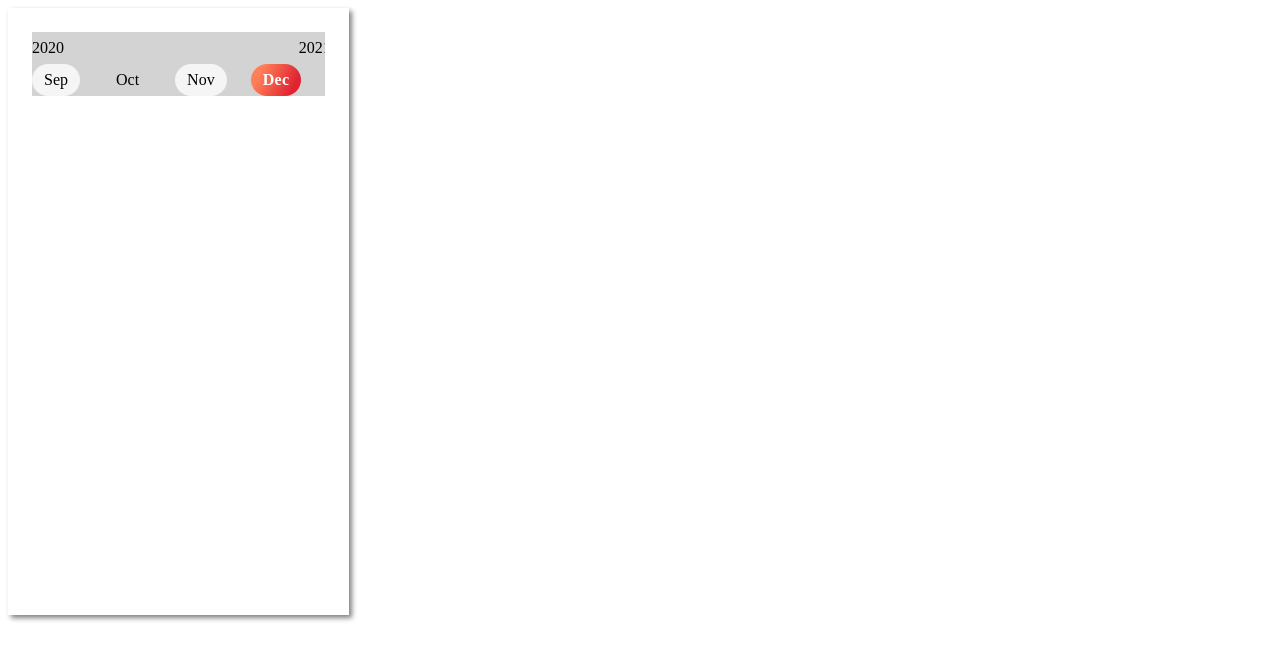
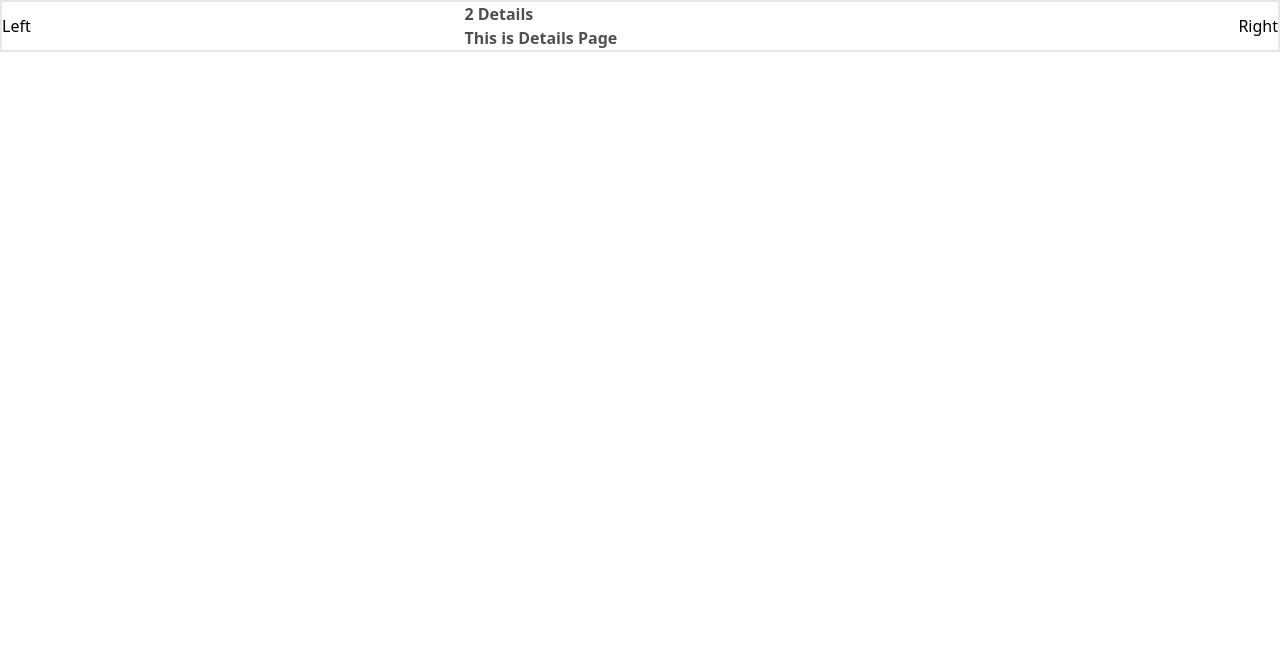
Before and after one commit to abdulkhaliquem9/react-horizontal-scroller, a React (Create React App) app: page / in a window 1280 px wide. Shown: the top 660 px of the page. Built offline with nearby package versions, Linux system fonts and the light colour scheme.

Commit message:
added tailwind css, created scroll left banner

```diff
--- a/package.json
+++ b/package.json
@@ -35,5 +35,10 @@
       "last 1 firefox version",
       "last 1 safari version"
     ]
+  },
+  "devDependencies": {
+    "autoprefixer": "^10.4.12",
+    "postcss": "^8.4.17",
+    "tailwindcss": "^3.1.8"
   }
 }
--- /dev/null
+++ b/postcss.config.js
@@ -0,0 +1,6 @@
+module.exports = {
+  plugins: {
+    tailwindcss: {},
+    autoprefixer: {},
+  },
+}
--- a/src/App.js
+++ b/src/App.js
@@ -1,11 +1,13 @@
 // import Scroller from './components/scroller';
-import DateCarousel from './components/DateCarousel';
+// import DateCarousel from './components/DateCarousel';
+import ScrollBanner from "./components/ScrollBanner";
 
 function App() {
   return (
     <div className='App'>
      {/* <Scroller/> */}
-     <DateCarousel/>
+     {/* <DateCarousel/> */}
+     <ScrollBanner/>
     </div>
   );
 }
--- /dev/null
+++ b/src/components/ScrollBanner/index.js
@@ -0,0 +1,57 @@
+//scroller
+import React, { useEffect, useState } from 'react'
+
+const list = [
+    { title: 'Home', description: 'This is Home Page' },
+    { title: 'Details', description: 'This is Details Page' },
+    { title: 'About Us', description: 'This is About Us Page' },
+    { title: 'Contact', description: 'This is Contact Page' },
+]
+const ScrollBanner = () => {
+    const [index, setIndex] = useState(0)
+    const startTimer = () => {
+        const interval = setInterval(() => {
+            setIndex(index => {
+                console.log('index', index, list.length - 1)
+                return index === list.length - 1 ? 0 : index + 1
+            })
+            if (index === list.length - 1)
+                clearInterval(interval)
+        }, 3000)
+        return interval
+    }
+    useEffect(() => {
+        const interval = startTimer()
+        return () => {
+            if (interval)
+                clearInterval(interval)
+        }
+    }, [])
+
+    const moveTo = (direction) => {
+        if (direction === 'left') {
+            setIndex(index - 1)
+        } else {
+            setIndex(index + 1)
+        }
+    }
+    const moveLeft = () => moveTo('left')
+    const moveRight = () => moveTo('right')
+
+
+    // console.log(`list item at index ${index} is `, list[index])
+    return (
+        <div className='flex justify-between w-full border-2'>
+            <button onClick={moveLeft} className="grow-0">Left</button>
+            <div className="grow flex justify-center">
+                <div className='animate-scrollLeft'>
+                    <h1 className='font-bold'>{`${index + 1} ${list[index].title}`}</h1>
+                    <h3 className='font-semibold'>{list[index].description}</h3>
+                </div>
+            </div>
+            <button onClick={moveRight} className="grow-0">Right</button>
+        </div>
+    )
+}
+
+export default React.memo(ScrollBanner);
--- a/src/index.css
+++ b/src/index.css
@@ -1,3 +1,6 @@
+@tailwind base;
+@tailwind components;
+@tailwind utilities;
 /* body {
   margin: 0;
   font-family: -apple-system, BlinkMacSystemFont, 'Segoe UI', 'Roboto', 'Oxygen',
--- /dev/null
+++ b/tailwind.config.js
@@ -0,0 +1,60 @@
+/** @type {import('tailwindcss').Config} */
+module.exports = {
+  content: [
+    "./src/**/*.{js,jsx,ts,tsx}",
+  ],
+  theme: {
+    extend: {
+      keyframes: {
+        scrollLeft: {
+          '0%': {
+            transform: 'translateX(0)',
+            opacity: '1',
+          },
+          '75%': {
+            transform: 'translateX(0)',
+            opacity: '1',
+          },
+          '100%': {
+            transform: 'translateX(-200%)',
+            opacity: '0',
+          },
+        },
+        headShake: {
+          '0%': {
+            transform: 'translateX(0)'
+          },
+          '6.5%': {
+            transform: 'translateX(-6px) rotateY(-9deg)'
+          },
+          '18.5%': {
+            transform: 'translateX(5px) rotateY(7deg)'
+          },
+          '31.5%': {
+            transform: 'translateX(-3px) rotateY(-5deg)'
+          },
+          '43.5%': {
+            transform: 'translateX(2px) rotateY(3deg)'
+          },
+          '50%': {
+            transform: 'translateX(0)'
+          }
+        },
+        wiggle: {
+          '0%, 100%': {
+            transform: 'rotate(-3deg)'
+          },
+          '50%': {
+            transform: 'rotate(3deg)'
+          },
+        },
+      },
+      animation: {
+        headShake: 'headShake 2s infinite',
+        wiggle: 'wiggle 1s ease-in-out infinite',
+        scrollLeft: 'scrollLeft 3s linear infinite'
+      }
+    },
+  },
+  plugins: [],
+}
```
